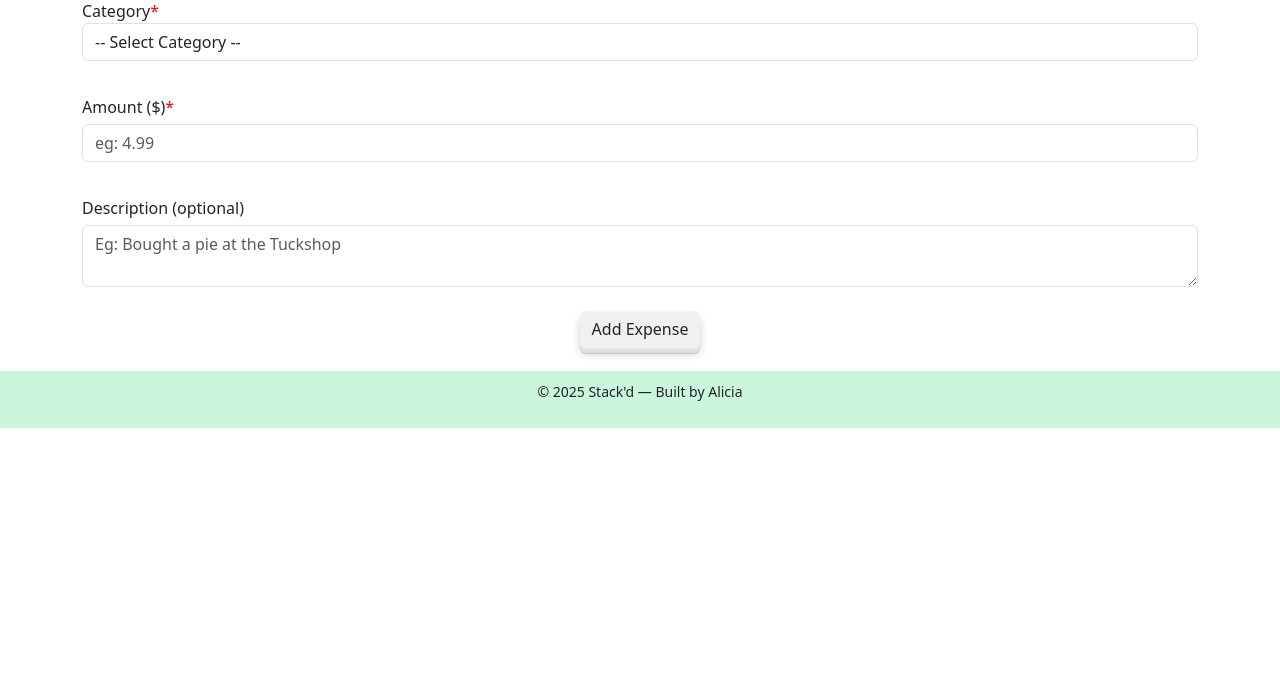
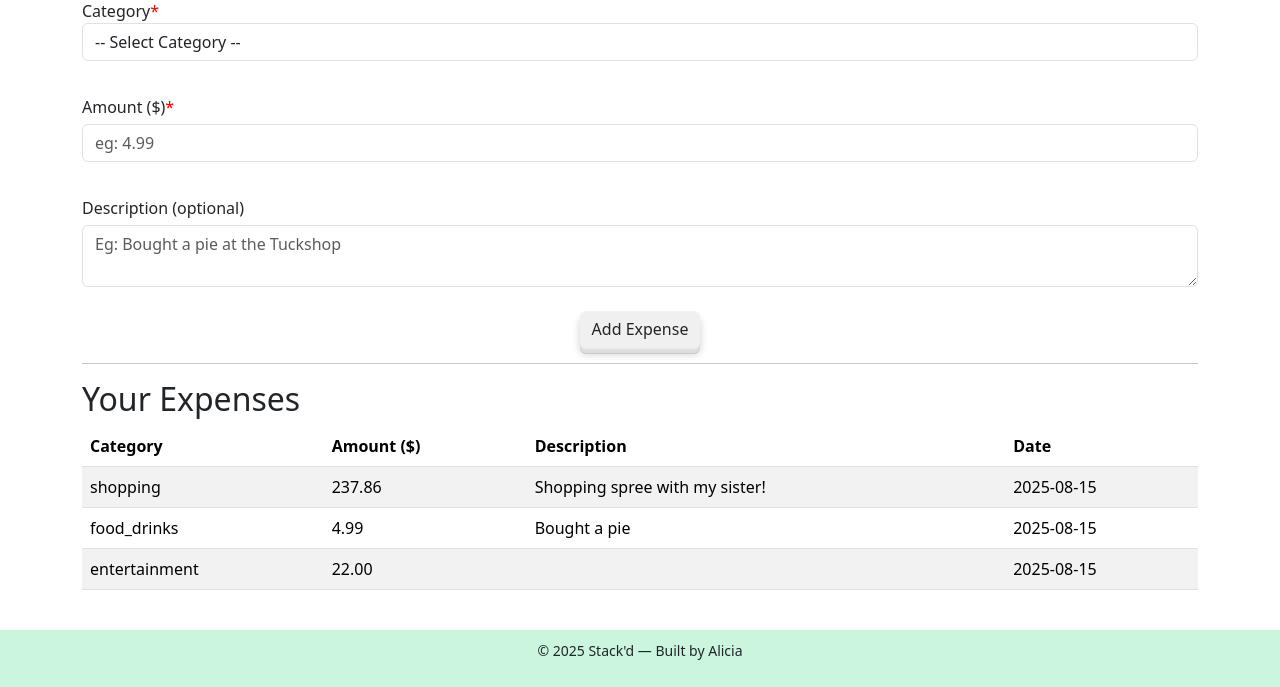
Before and after one commit to romanalicia/financeTracker, a Flask app: page /track-expenses in a window 1280 px wide. Shown: the part 185-872 px from the top of the page. Before the commit the page ends 613 px from the top, so only its background shows below. Run offline with Flask 3, Linux system fonts and the light colour scheme; a user stored in the database is signed in.

Commit message:
track expenses POST
seen on db and website

```diff
--- a/website/templates/track_expenses.html
+++ b/website/templates/track_expenses.html
@@ -48,4 +48,30 @@
   </div>
 </form>
 
-{% endblock %}
+<hr />
+<h2>Your Expenses</h2>
+
+{% if expenses %}
+<table class="table table-striped">
+  <thead>
+    <tr>
+      <th>Category</th>
+      <th>Amount ($)</th>
+      <th>Description</th>
+      <th>Date</th>
+    </tr>
+  </thead>
+  <tbody>
+    {% for expense in expenses %}
+    <tr>
+      <td>{{ expense.category }}</td>
+      <td>{{ "%.2f"|format(expense.amount) }}</td>
+      <td>{{ expense.description or "" }}</td>
+      <td>{{ expense.date_created.strftime('%Y-%m-%d') }}</td>
+    </tr>
+    {% endfor %}
+  </tbody>
+</table>
+{% else %}
+<p>No expenses recorded yet.</p>
+{% endif %} {% endblock %}
--- a/website/views.py
+++ b/website/views.py
@@ -1,6 +1,7 @@
 from flask import Blueprint, render_template, request, flash, redirect, url_for
 from flask_login import login_user, logout_user, login_required, current_user
 from .models import Goals
+from .models import Expense
 from . import db
 from datetime import datetime
 
@@ -16,7 +17,41 @@ def home():
 @views.route("/track-expenses", methods=['GET', 'POST'])
 @login_required
 def track_expenses():
-    return render_template("track_expenses.html", user=current_user)
+    if request.method == 'POST':
+        category = request.form.get('category')
+        amount = request.form.get('amount')
+        description = request.form.get('content')  # optional
+
+        # Validation
+        if not category or not amount:
+            flash('Category and amount are required.', 'error')
+            return redirect(url_for('views.track_expenses'))
+
+        try:
+            amount = float(amount)
+            if amount <= 0:
+                raise ValueError
+        except ValueError:
+            flash('Please enter a valid amount greater than 0.', 'error')
+            return redirect(url_for('views.track_expenses'))
+
+        # Save to DB
+        new_expense = Expense(
+            category=category,
+            amount=amount,
+            description=description,
+            user_id=current_user.id
+        )
+        db.session.add(new_expense)
+        db.session.commit()
+
+        flash('Expense added successfully!', 'success')
+        return redirect(url_for('views.track_expenses'))
+
+    # GET request: show all user's expenses
+    expenses = Expense.query.filter_by(user_id=current_user.id)\
+        .order_by(Expense.date_created.desc()).all()
+    return render_template("track_expenses.html", user=current_user, expenses=expenses)
 
 
 @views.route("/goals-and-savings", methods=['GET', 'POST'])
```
Also changed, not shown: website/models.py (+11 -0 lines), instance/database.db, website/static/main.css (line endings or trailing spaces).
